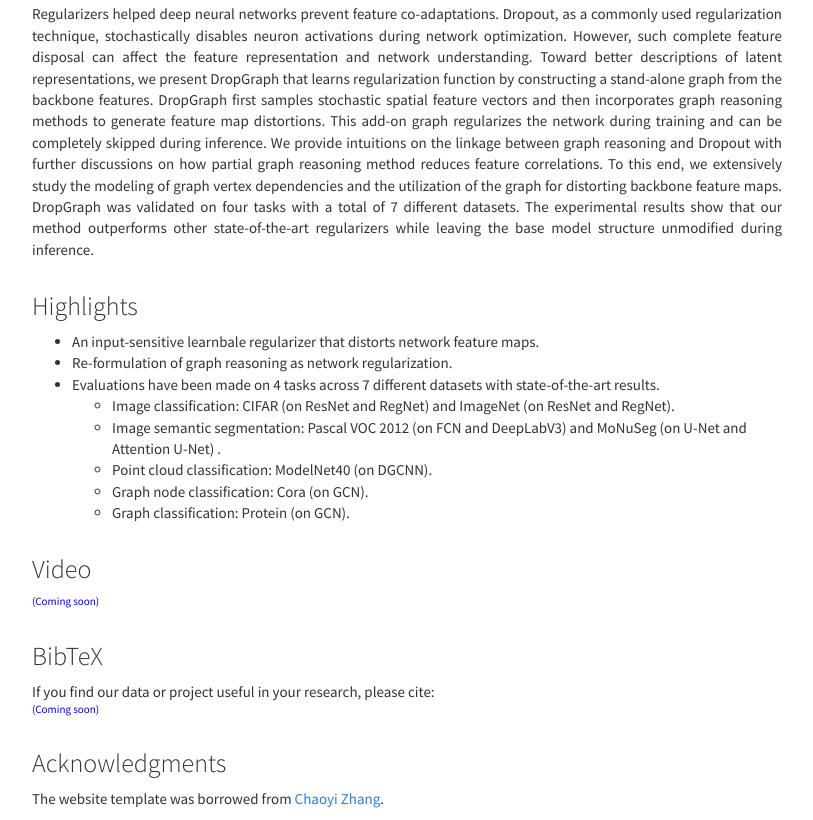
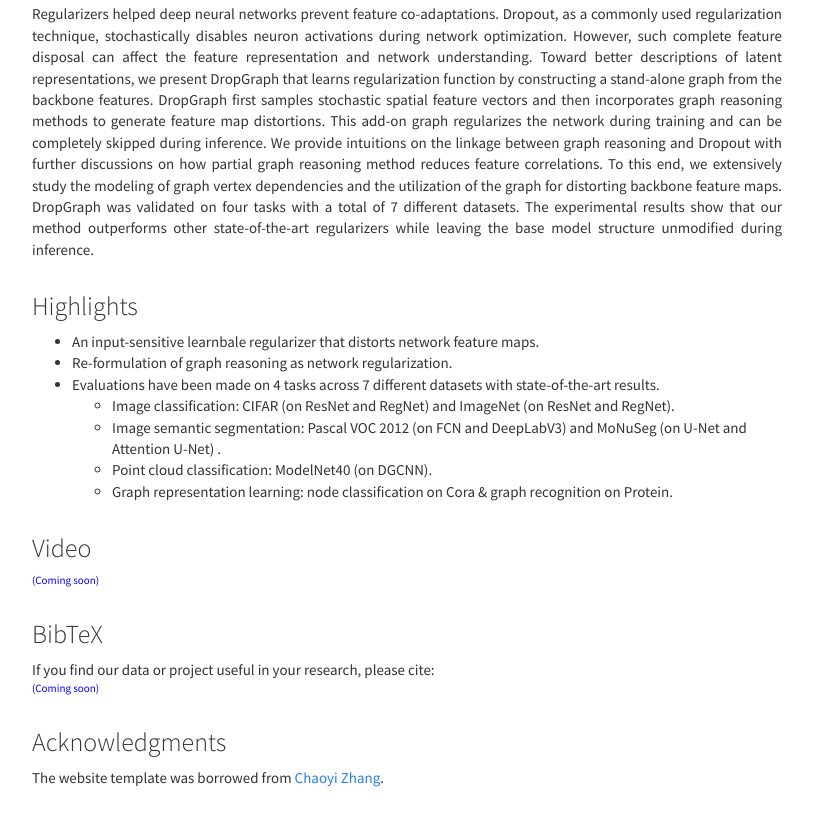
Before and after one commit to dropgraph/dropgraph, a plain HTML site: page index.html in a window 1280 px wide. Shown: the part 794-1614 px from the top of the page, without its empty margins (233-1046 px from the left). After the commit the page ends 1593 px from the top, so only its background shows below. Drawn offline with Linux system fonts and the light colour scheme; a script that the page names is missing.

Commit message:
Update index.html

```diff
--- a/index.html
+++ b/index.html
@@ -103,7 +103,7 @@
             <div class="col-md-8 col-md-offset-2 text-center">
                 <ul class="nav nav-pills nav-justified">
                     <li>
-                        <a href="#" target='_blank'>
+                        <a href="https://arxiv.org/abs/2106.01805" target='_blank'>
                         <img src="./index_files/images/paper.png" height="80px"><br>
                             <h4><strong>Main Paper</strong></h4>
                         </a>
@@ -194,10 +194,7 @@
                                 Point cloud classification: ModelNet40 (on DGCNN).
                             </li>
                             <li>
-                                Graph node classification: Cora (on GCN).
-                            </li>
-                            <li>
-                                Graph classification: Protein (on GCN).
+                                Graph representation learning: node classification on Cora & graph recognition on Protein.
                             </li>
                         </ul>
 
```
